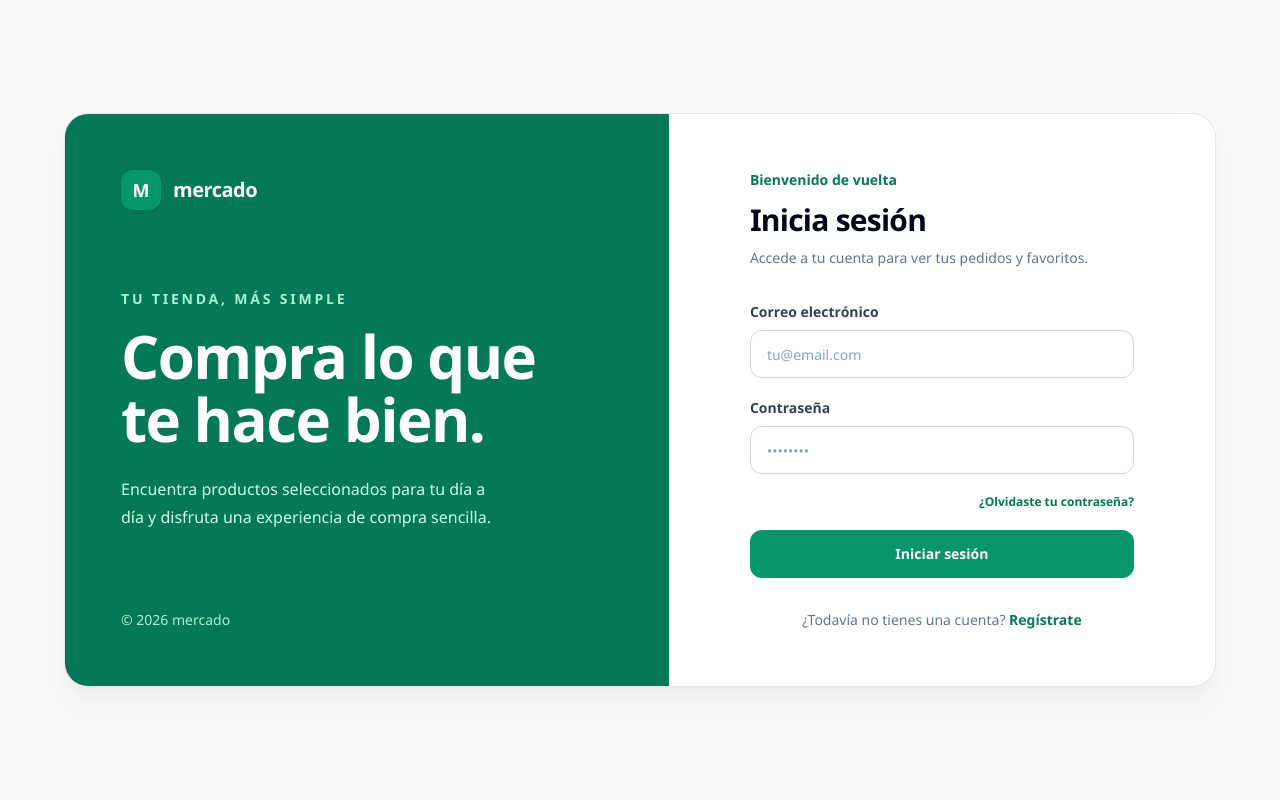
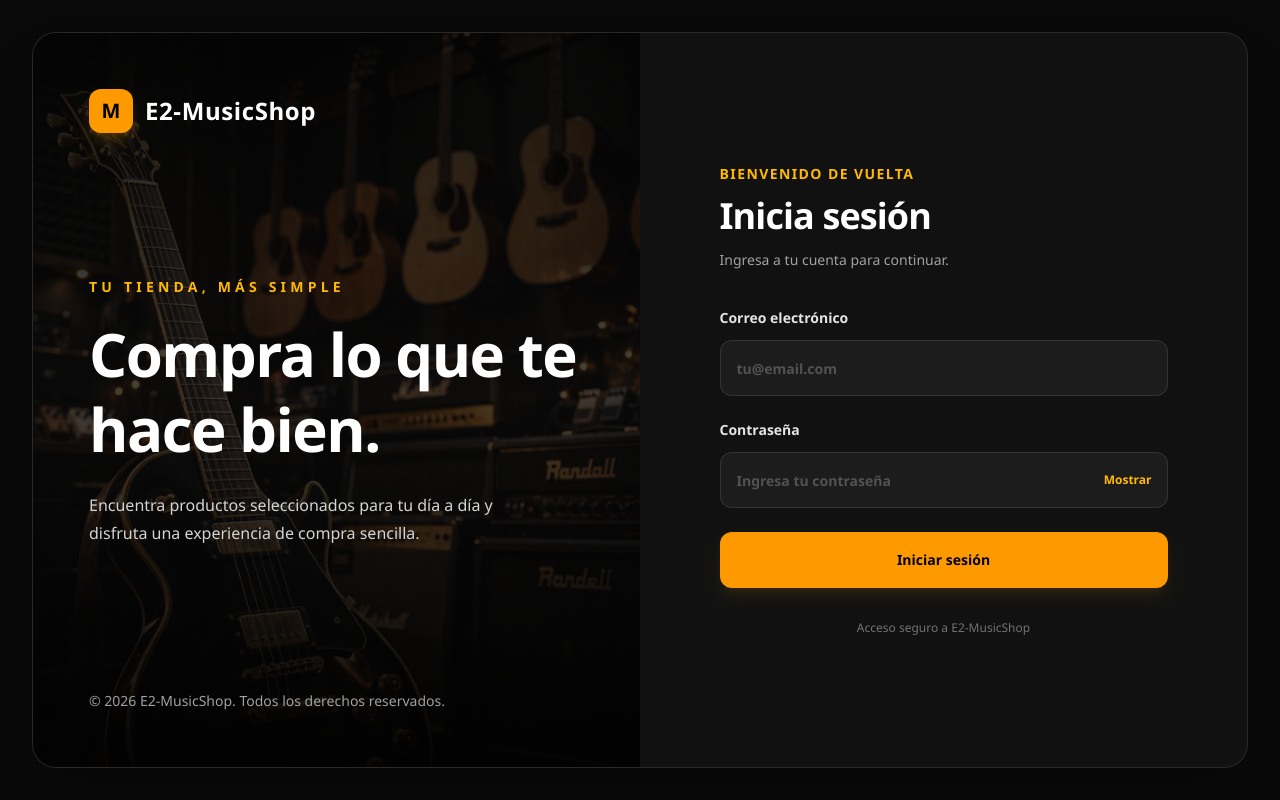
Before and after one commit to dino1051/E2-MusicShop, a React (Vite) app: page /login in a window 1280 px wide. Built offline with nearby package versions, Linux system fonts and the light colour scheme.

Commit message:
feat: mejora diseño del login de MusicShop

```diff
--- a/index.html
+++ b/index.html
@@ -4,7 +4,7 @@
     <meta charset="UTF-8" />
     <link rel="icon" type="image/svg+xml" href="/favicon.svg" />
     <meta name="viewport" content="width=device-width, initial-scale=1.0" />
-    <title>mercado · Desafío S3</title>
+    <title>E2-MusicShop · Desafío S3</title>
   </head>
   <body>
     <div id="root"></div>
--- a/src/pages/LoginPage.tsx
+++ b/src/pages/LoginPage.tsx
@@ -11,13 +11,12 @@ const ANIO = new Date().getFullYear();
 
 function StoreMark() {
   return (
-    <span className="grid size-10 place-items-center rounded-xl bg-marca-600 text-lg font-bold text-white shadow-sm">
+    <span className="grid size-11 place-items-center rounded-xl bg-amber-500 text-xl font-bold text-black shadow-lg shadow-amber-500/20">
       {tema.inicial}
     </span>
   );
 }
 
-// TODO [A]: si la url trae ?sesion=expirada mostrar un aviso
 export function LoginPage() {
   const navigate = useNavigate();
   const [searchParams] = useSearchParams();
@@ -25,6 +24,8 @@ export function LoginPage() {
   const sesionExpirada = searchParams.get("sesion") === "expirada";
   const loginStore = useAuthStore((s) => s.login);
   const [errorServidor, setErrorServidor] = useState("");
+  const [mostrarPassword, setMostrarPassword] = useState(false);
+
   const {
     register,
     handleSubmit,
@@ -43,6 +44,7 @@ export function LoginPage() {
         respuesta.user_name,
         respuesta.user_role,
       );
+
       navigate("/dashboard", { replace: true });
     } catch {
       setErrorServidor(
@@ -52,105 +54,121 @@ export function LoginPage() {
   };
 
   return (
-    <main className="min-h-screen bg-stone-50 px-5 py-8 text-slate-900 sm:px-8">
-      <div className="mx-auto flex min-h-[calc(100vh-4rem)] max-w-6xl items-center justify-center">
-        <section className="grid w-full overflow-hidden rounded-3xl border border-stone-200 bg-white shadow-xl shadow-stone-200/50 lg:grid-cols-[1.05fr_0.95fr]">
-          <div className="hidden flex-col justify-between bg-marca-700 p-10 text-white lg:flex xl:p-14">
-            <div className="flex items-center gap-3">
+    <main className="min-h-screen bg-[#090909] p-4 text-white sm:p-6 lg:p-8">
+      <section className="mx-auto grid min-h-[calc(100vh-4rem)] max-w-7xl overflow-hidden rounded-3xl border border-white/10 bg-[#111111] shadow-2xl lg:grid-cols-2">
+        {/* Panel izquierdo */}
+        <div className="relative flex min-h-[280px] flex-col justify-between overflow-hidden bg-[#171717] p-8 sm:p-12 lg:min-h-full lg:p-14">
+          <img
+            src="/imagenes/login-instrumentos.jpg"
+            alt="Instrumentos musicales"
+            className="absolute inset-0 size-full object-cover opacity-40"
+          />
+
+          <div className="absolute inset-0 bg-gradient-to-b from-black/70 via-black/40 to-black/90" />
+
+          <div className="relative z-10 flex items-center gap-3">
             <StoreMark />
-              <span className="text-xl font-bold tracking-tight">
+            <span className="text-2xl font-bold tracking-wide">
               {tema.nombre}
             </span>
           </div>
-            <div className="max-w-md">
-              <p className="mb-4 text-sm font-semibold uppercase tracking-[0.2em] text-marca-200">
+
+          <div className="relative z-10 mt-12 max-w-lg">
+            <p className="mb-5 text-sm font-bold uppercase tracking-[0.3em] text-amber-400">
               {tema.login.kicker}
             </p>
-              <h1 className="text-5xl font-bold leading-[1.05] tracking-tight xl:text-6xl">
+
+            <h1 className="text-4xl font-bold leading-tight tracking-tight sm:text-5xl xl:text-6xl">
               {tema.login.titulo}
             </h1>
-              <p className="mt-6 max-w-sm text-base leading-7 text-marca-100">
+
+            <p className="mt-6 max-w-md text-base leading-7 text-neutral-300">
               {tema.login.texto}
             </p>
           </div>
-            <p className="text-sm text-marca-200">
-              © {ANIO} {tema.nombre}
+
+          <p className="relative z-10 mt-12 text-sm text-neutral-400">
+            © {ANIO} {tema.nombre}. Todos los derechos reservados.
           </p>
         </div>
 
-          <div className="flex items-center justify-center p-7 sm:p-12 lg:p-14">
-            <div className="w-full max-w-sm">
+        {/* Panel derecho: formulario */}
+        <div className="flex items-center justify-center px-6 py-12 sm:px-12 lg:px-16">
+          <div className="w-full max-w-md">
             <div className="mb-10 flex items-center gap-3 lg:hidden">
               <StoreMark />
-                <span className="text-xl font-bold tracking-tight">
-                  {tema.nombre}
-                </span>
+              <span className="text-2xl font-bold">{tema.nombre}</span>
             </div>
-              <div className="mb-8">
-                <p className="mb-3 text-sm font-semibold text-marca-700">
+
+            <div className="mb-9">
+              <p className="mb-3 text-sm font-bold uppercase tracking-widest text-amber-400">
                 Bienvenido de vuelta
               </p>
-                <h2 className="text-3xl font-bold tracking-tight text-slate-950">
+
+              <h2 className="text-4xl font-bold tracking-tight text-white">
                 Inicia sesión
               </h2>
-                <p className="mt-2 text-sm leading-6 text-slate-500">
-                  Accede a tu cuenta para ver tus pedidos y favoritos.
+
+              <p className="mt-3 text-sm leading-6 text-neutral-400">
+                Ingresa a tu cuenta para continuar.
               </p>
             </div>
+
             {sesionExpirada && (
-                <div className="mb-4 rounded-xl bg-amber-50 p-3 text-sm text-amber-700 border border-amber-200">
+              <div className="mb-5 rounded-xl border border-amber-500/30 bg-amber-500/10 p-4 text-sm text-amber-300">
                 Tu sesión ha expirado. Inicia sesión nuevamente.
               </div>
             )}
 
             {errorServidor && (
-                <div className="mb-4 rounded-xl bg-rose-50 p-3 text-sm text-rose-600 border border-rose-200">
+              <div className="mb-5 rounded-xl border border-red-500/30 bg-red-500/10 p-4 text-sm text-red-300">
                 {errorServidor}
               </div>
             )}
 
-              <form onSubmit={handleSubmit(onSubmit)} className="space-y-5">
-                <label className="block text-sm font-semibold text-slate-700">
+            <form onSubmit={handleSubmit(onSubmit)} className="space-y-6">
+              <label className="block text-sm font-semibold text-neutral-200">
                 Correo electrónico
                 <input
                   {...register("email")}
-                    className="mt-2 h-12 w-full rounded-xl border border-stone-300 bg-white px-4 font-normal text-slate-900 outline-none transition placeholder:text-slate-400 focus:border-marca-600 focus:ring-4 focus:ring-marca-600/10"
                   type="email"
                   placeholder="tu@email.com"
+                  className="mt-3 h-14 w-full rounded-xl border border-white/10 bg-[#1c1c1c] px-4 text-white outline-none transition placeholder:text-neutral-600 focus:border-amber-500 focus:ring-2 focus:ring-amber-500/20"
                 />
                 {errors.email && (
-                    <span className="mt-1 block text-xs font-medium text-rose-500">
+                  <span className="mt-2 block text-xs font-medium text-red-400">
                     {errors.email.message}
                   </span>
                 )}
               </label>
 
-                <label className="block text-sm font-semibold text-slate-700">
+              <label className="block text-sm font-semibold text-neutral-200">
                 Contraseña
+                <div className="relative mt-3">
                   <input
                     {...register("password")}
-                    className="mt-2 h-12 w-full rounded-xl border border-stone-300 bg-white px-4 font-normal text-slate-900 outline-none transition placeholder:text-slate-400 focus:border-marca-600 focus:ring-4 focus:ring-marca-600/10"
-                    type="password"
-                    placeholder="••••••••"
+                    type={mostrarPassword ? "text" : "password"}
+                    placeholder="Ingresa tu contraseña"
+                    className="h-14 w-full rounded-xl border border-white/10 bg-[#1c1c1c] px-4 pr-24 text-white outline-none transition placeholder:text-neutral-600 focus:border-amber-500 focus:ring-2 focus:ring-amber-500/20"
                   />
+
+                  <button
+                    type="button"
+                    onClick={() => setMostrarPassword(!mostrarPassword)}
+                    className="absolute right-4 top-1/2 -translate-y-1/2 text-xs font-semibold text-amber-400 hover:text-amber-300"
+                  >
+                    {mostrarPassword ? "Ocultar" : "Mostrar"}
+                  </button>
+                </div>
                 {errors.password && (
-                    <span className="mt-1 block text-xs font-medium text-rose-500">
+                  <span className="mt-2 block text-xs font-medium text-red-400">
                     {errors.password.message}
                   </span>
                 )}
               </label>
 
-                <div className="flex justify-end">
-                  <a
-                    className="text-xs font-semibold text-marca-700 hover:text-marca-800"
-                    href="#forgot-password"
-                  >
-                    ¿Olvidaste tu contraseña?
-                  </a>
-                </div>
-
               <button
-                  className="h-12 w-full rounded-xl bg-marca-600 text-sm font-bold text-white transition hover:bg-marca-700 focus:outline-none focus:ring-4 focus:ring-marca-600/20 disabled:opacity-50"
+                className="h-14 w-full rounded-xl bg-amber-500 text-sm font-bold text-black shadow-lg shadow-amber-500/10 transition hover:bg-amber-400 focus:outline-none focus:ring-4 focus:ring-amber-500/20 disabled:cursor-not-allowed disabled:opacity-50"
                 type="submit"
                 disabled={isSubmitting}
               >
@@ -158,19 +176,12 @@ export function LoginPage() {
               </button>
             </form>
 
-              <p className="mt-8 text-center text-sm text-slate-500">
-                ¿Todavía no tienes una cuenta?{" "}
-                <a
-                  className="font-bold text-marca-700 hover:text-marca-800"
-                  href="#register"
-                >
-                  Regístrate
-                </a>
+            <p className="mt-8 text-center text-xs text-neutral-500">
+              Acceso seguro a {tema.nombre}
             </p>
           </div>
         </div>
       </section>
-      </div>
     </main>
   );
 }
--- a/src/store/useAuthStore.ts
+++ b/src/store/useAuthStore.ts
@@ -44,7 +44,7 @@ export const useAuthStore = create<AuthState>()(
         }),
     }),
     {
-      name: "mercado-auth-storage",
+      name: "e2-musicshop-auth-storage",
     },
   ),
 );
--- a/src/tema.ts
+++ b/src/tema.ts
@@ -7,7 +7,7 @@ export interface Categoria {
 }
 
 export const tema = {
-  nombre: "mercado",
+  nombre: "E2-MusicShop",
   inicial: "M",
   emoji: "🛒",
   login: {
```
Also changed, not shown: public/imagenes/login-instrumentos.jpg (added). Lines whose indentation alone changed are shown as unchanged.
